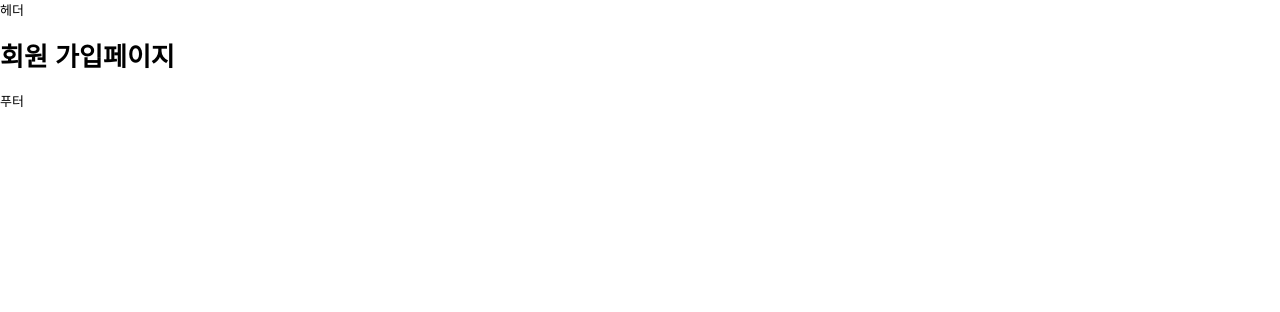
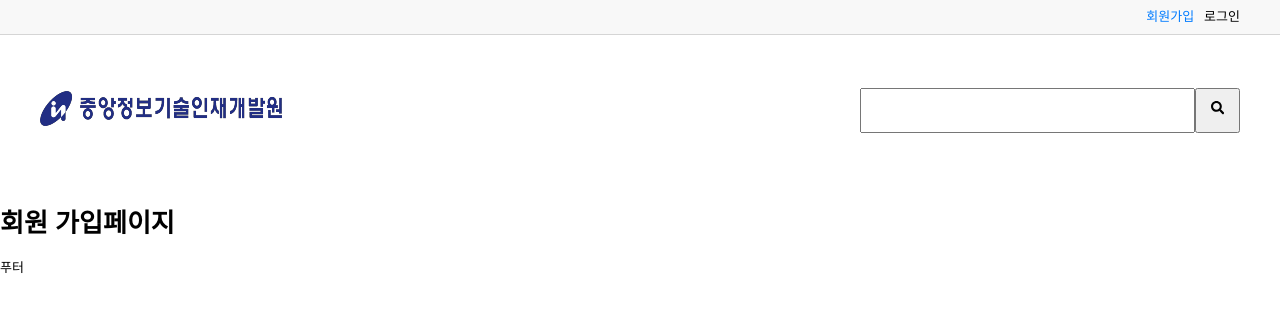
Before and after one commit to jangjangji/react_project, a React (Create React App) app: page /member/join in a window 1280 px wide. Shown: the top 312 px of the page. Built offline with nearby package versions, Linux system fonts and the light colour scheme.

Commit message:
사이트 상단 헤더 쪽에서 링크와 로고 검색항목 스타일링

```diff
--- a/src/index.css
+++ b/src/index.css
@@ -25,3 +25,10 @@
 image{
   border: 0;
 }
+
+.layout-width {
+  max-width: 1200px;
+  min-width: 1000px;
+  margin: 0 auto;
+
+}
--- a/src/main/pages/Main.js
+++ b/src/main/pages/Main.js
@@ -1,7 +1,6 @@
 import React from "react";
 
 const Main = () => {
-        throw new Error('에러발생');
     return <h1>메인페이지</h1>;
 };
 export default React.memo(Main);
--- a/src/outlines/Header.js
+++ b/src/outlines/Header.js
@@ -1,7 +1,97 @@
 import React from 'react';
+import styled from 'styled-components';
+import { Link, NavLink } from 'react-router-dom';
+import { useTranslation } from 'react-i18next';
+import fontSize from '../styles/fontSize';
+import classNames from 'classnames';
+import { color } from '../styles/color';
+import logo from '../images/logo.png'
+import { FaSearch } from "react-icons/fa";
+
+const {primary, dark ,light} = color;
+
+const HeaderBox = styled.header`
+.site-top {
+    background: #f8f8f8;
+    border-bottom: 1px solid #d5d5d5;
+    height: 35px;
+
+    div {
+      text-align: right;
+      a {
+        display: inline-block;
+        line-height: 34px;
+        margin-left: 10px;
+        font-size: ${fontSize.normal};
+
+        &.on {
+          color: ${primary};
+        }
+      }
+    }
+  }
+  .logo-search {
+    div {
+      display: flex;
+      justify-content: space-between;
+      height: 150px;
+      align-items: center;
+
+      form{
+        display: flex;
+        height: 45px;
+        width: 380px;
+
+        button {
+          width: 45px;
+        }
+        input[type='text']{
+          flex-grow:1;
+        }
+      }
+
+      }
+
+    }
+  }
+`;
 
 const Header = () => {
-  return <header>헤더</header>;
+  const { t } = useTranslation(); //t -> 메시지 조회
+  return (
+    <HeaderBox>
+      <section className="site-top">
+        <div className="layout-width">
+          {/**index.css에서 공통 너비 적용해줌 */}
+          <NavLink
+            to="/member/join"
+            className={({ isActive }) => classNames({ on: isActive })}
+          >
+            {t('회원가입')}
+          </NavLink>
+          <NavLink to="/member/login" className={({isActive}) => classNames({on: isActive})}>{t('로그인')}
+          </NavLink>
+        </div>
+      </section>
+      <section className='logo-search'>
+        <div className='layout-width'>
+          <Link to="/">
+            <img src={logo} alt={t('로고')}/>
+          </Link>
+
+          <form autoComplete='off'>
+            <input type='text'/>
+            <button type='submit'>
+              <FaSearch/>
+            </button>
+
+
+          </form>
+        </div>
+
+      </section>
+    </HeaderBox>
+  );
 };
 
 export default React.memo(Header);
```
Also changed, not shown: src/images/logo.png (added).
